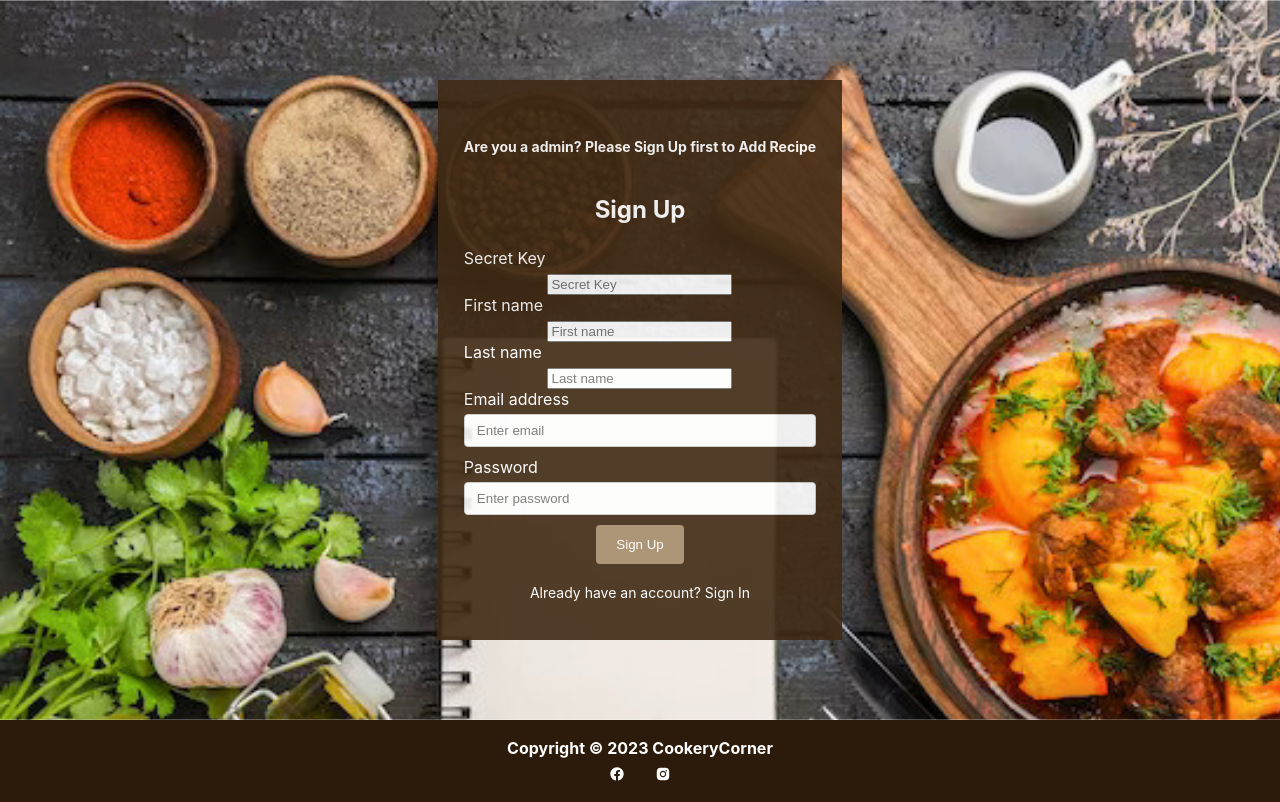
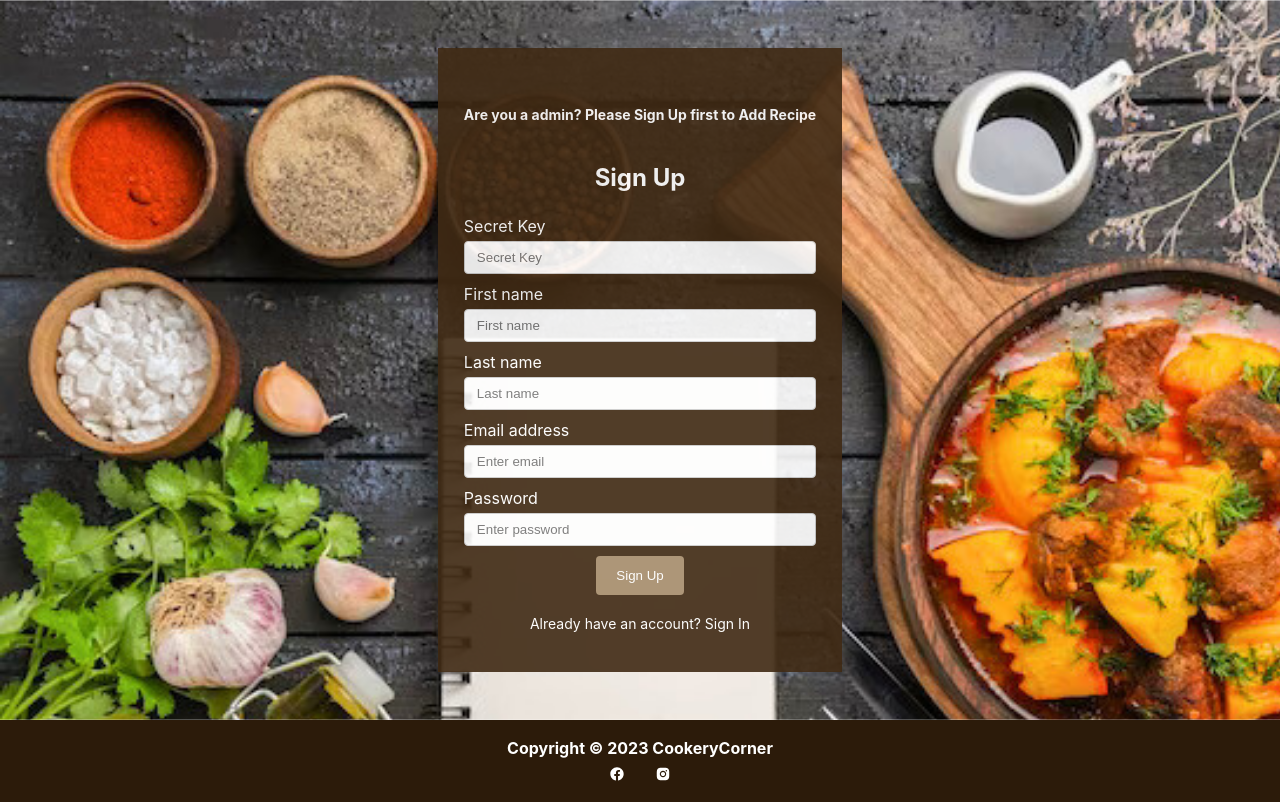
Before and after one commit to SANJANASOLANGA/ReactFoodRecipe, a React (Create React App) app in the folder Client/: page /sign-up in a window 1280 px wide. Built offline with nearby package versions, Linux system fonts and the light colour scheme.

Commit message:
Set styles for text type inputs

```diff
--- a/Client/src/style.css
+++ b/Client/src/style.css
@@ -504,6 +504,7 @@ a {
 }
 
 .form-container input[type="email"],
+.form-container input[type="text"],
 .form-container input[type="password"] {
   width: 100%;
   padding: 8px 12px;
```
